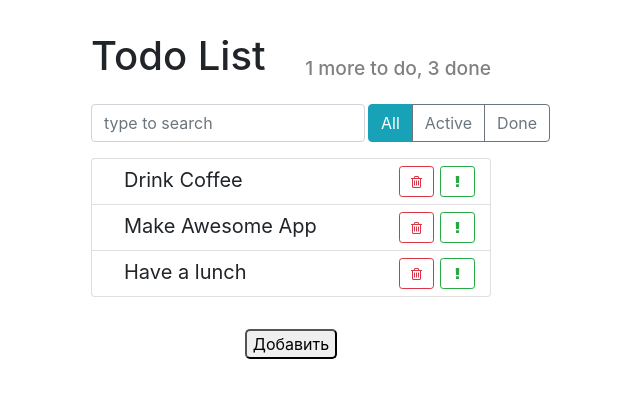
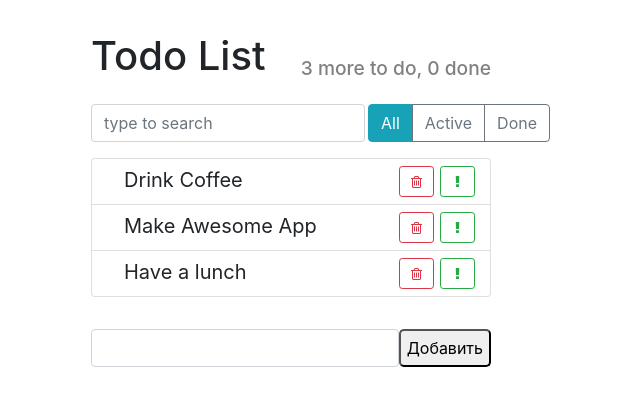
Before and after one commit to kronos2033/Todo-list, a React (Create React App) app: page / in a window 1280 px wide. Shown: the top 406 px of the page, without its empty margins (349-989 px from the left). Built offline with nearby package versions, Linux system fonts and the light colour scheme.

Commit message:
commit for gir

```diff
--- a/src/Components/AddForm/AddForm.js
+++ b/src/Components/AddForm/AddForm.js
@@ -1,14 +1,21 @@
 import "./AddForm.css";
+import { useState } from "react";
 
-export default function AddForm({ handleAdd}) {
+export default function AddForm({ handleAdd }) {
+  const [value, setValue] = useState();
+
+  const handleChange = (e) => {
+    setValue(e.target.value);
+  };
+
+  const onSubmit = (e) => {
+    e.preventDefault();
+    handleAdd(value);
+  };
   return (
-    <div className="add-form">
-      <button
-        className="add-form__btn btn-outline-seconadry"
-        onClick={handleAdd}
-      >
-        Добавить
-      </button>
-    </div>
+    <form className="add-form item-add-form d-flex" onSubmit={onSubmit}>
+      <input className="form-control" type="text" onChange={handleChange} />
+      <button className="add-form__btn btn-outline-seconadry">Добавить</button>
+    </form>
   );
 }
--- a/src/Components/App/App.js
+++ b/src/Components/App/App.js
@@ -6,25 +6,25 @@ import ItemStatusFilter from "../ItemStatusFilter/ItemStatusFilter";
 import { useState } from "react";
 
 import "./App.css";
-import { __SECRET_INTERNALS_DO_NOT_USE_OR_YOU_WILL_BE_FIRED } from "react-dom";
 
 const App = () => {
-  let maxId = 10;
+  let maxId = 100;
   const createItem = (label) => {
     return {
       label,
       important: false,
       done: false,
-      id:maxId++
+      id: ++maxId
     }
   }
-
   const [todoData, setTodoData] = useState([
     createItem("Drink Coffee"),
     createItem("Make Awesome App"),
     createItem("Have a lunch"),
   ]);
 
+const todoLength = todoData.filter(item=>item.done === false).length
+const todoDones = todoData.filter(item=>item.done === true).length
   const handleDeleteItem = (id) => {
     setTodoData((todoData) => {
       const idx = todoData.findIndex((el) => el.id === id);
@@ -61,9 +61,13 @@ const App = () => {
         }
       )}
 
+      const handleSearch = (word) => {
+        todoData.filter
+      }
+
   return (
     <div className="todo-app">
-      <Header toDo={1} done={3} />
+      <Header toDo={todoLength} done={todoDones} />
       <div className="top-panel d-flex">
         <SearchPanel />
         <ItemStatusFilter />
--- a/src/Components/TodoList/TodoList.js
+++ b/src/Components/TodoList/TodoList.js
@@ -31,9 +31,7 @@ export default function TodoList({
         })}
       </ul>
       <AddForm
-        handleAdd={() => {
-          handleAdd("New Item");
-        }}
+        handleAdd={handleAdd}
       />
     </div>
   );
```
